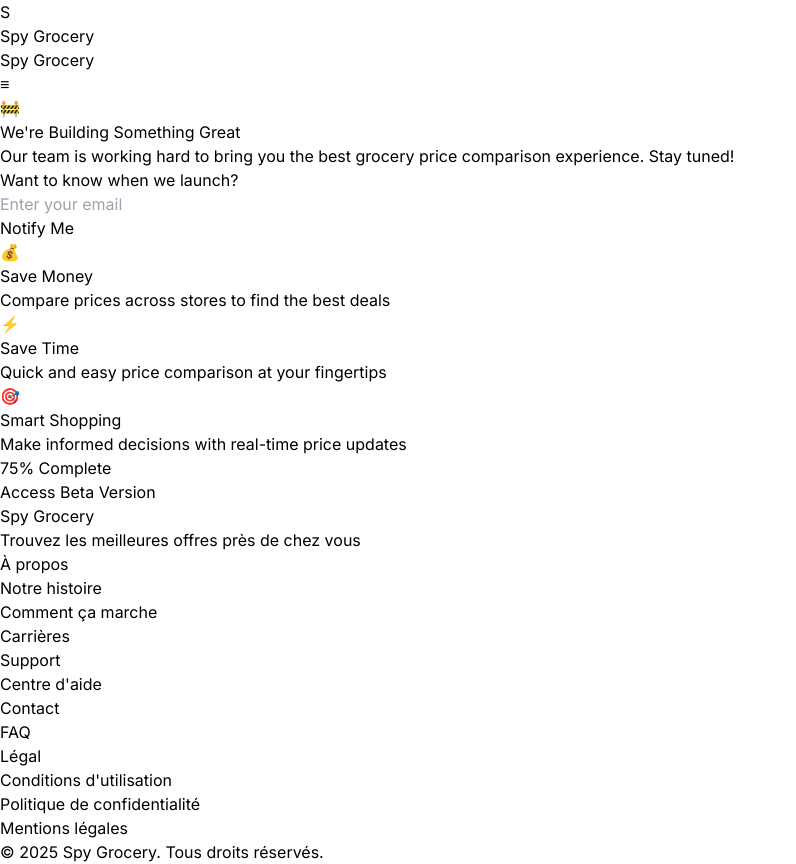
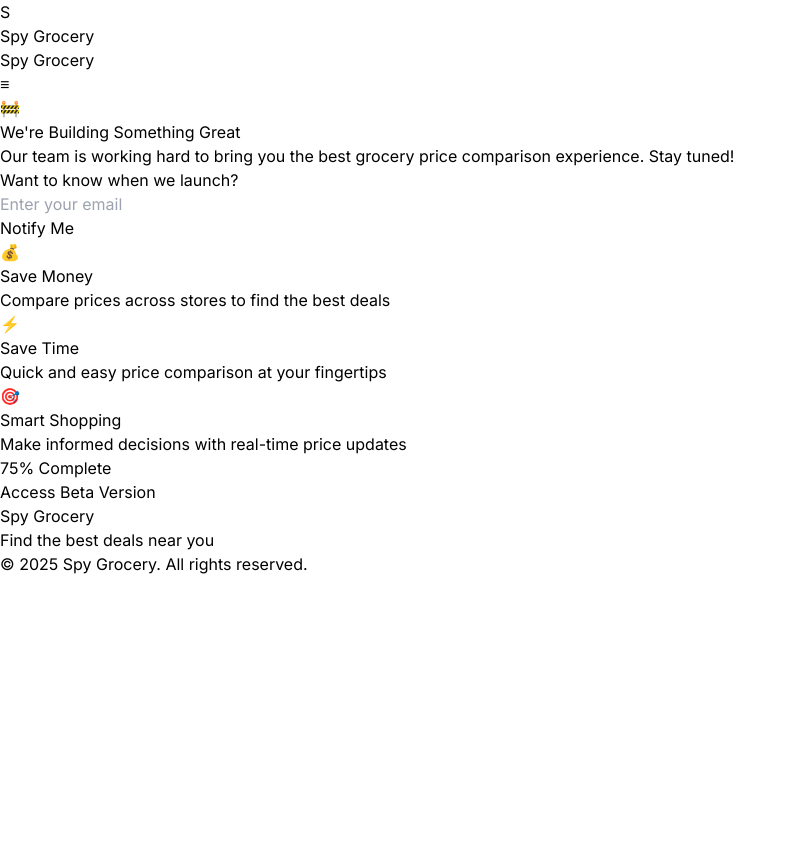
Before and after one commit to bamba-ops/spy-grocery, a Vue app: page /building in a window 1280 px wide. Shown: the whole page, without its empty margins (0-796 px from the left). After the commit the page ends 800 px from the top, so only its background shows below. Built offline with nearby package versions, Linux system fonts and the light colour scheme.

Commit message:
Change to english

```diff
--- a/src/components/layout/Footer.vue
+++ b/src/components/layout/Footer.vue
@@ -7,26 +7,25 @@
     <div class="max-w-7xl mx-auto grid grid-cols-1 md:grid-cols-4 gap-8">
       <div>
         <h3 class="text-lg font-bold mb-4">Spy Grocery</h3>
-        <p class="text-gray-400 text-sm">
-          Trouvez les meilleures offres près de chez vous
-        </p>
+        <p class="text-gray-400 text-sm">Find the best deals near you</p>
       </div>
+      <!--
       <div>
-        <h4 class="text-sm font-bold mb-4">À propos</h4>
+        <h4 class="text-sm font-bold mb-4">About</h4>
         <ul class="space-y-2">
           <li>
             <a href="#" class="text-gray-400 hover:text-white text-sm"
-              >Notre histoire</a
+              >Our Story</a
             >
           </li>
           <li>
             <a href="#" class="text-gray-400 hover:text-white text-sm"
-              >Comment ça marche</a
+              >How it Works</a
             >
           </li>
           <li>
             <a href="#" class="text-gray-400 hover:text-white text-sm"
-              >Carrières</a
+              >Careers</a
             >
           </li>
         </ul>
@@ -36,7 +35,7 @@
         <ul class="space-y-2">
           <li>
             <a href="#" class="text-gray-400 hover:text-white text-sm"
-              >Centre d'aide</a
+              >Help Center</a
             >
           </li>
           <li>
@@ -50,29 +49,31 @@
         </ul>
       </div>
       <div>
-        <h4 class="text-sm font-bold mb-4">Légal</h4>
+        <h4 class="text-sm font-bold mb-4">Legal</h4>
         <ul class="space-y-2">
           <li>
             <a href="#" class="text-gray-400 hover:text-white text-sm"
-              >Conditions d'utilisation</a
+              >Terms of Use</a
             >
           </li>
           <li>
             <a href="#" class="text-gray-400 hover:text-white text-sm"
-              >Politique de confidentialité</a
+              >Privacy Policy</a
             >
           </li>
           <li>
             <a href="#" class="text-gray-400 hover:text-white text-sm"
-              >Mentions légales</a
+              >Legal Notice</a
             >
           </li>
         </ul>
       </div>
+      -->
     </div>
+
     <div class="max-w-7xl mx-auto mt-12 pt-8 border-t border-gray-800">
       <p class="text-center text-gray-400 text-sm">
-        &copy; 2025 Spy Grocery. Tous droits réservés.
+        &copy; 2025 Spy Grocery. All rights reserved.
       </p>
     </div>
   </footer>
```
